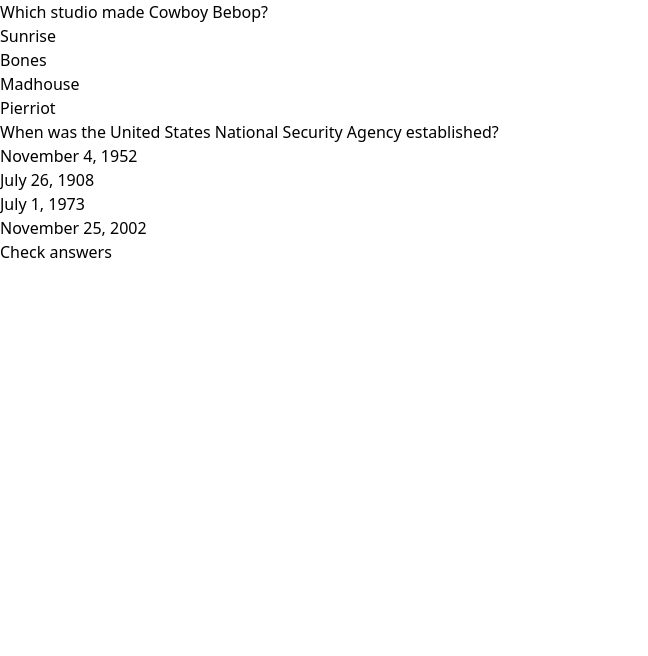
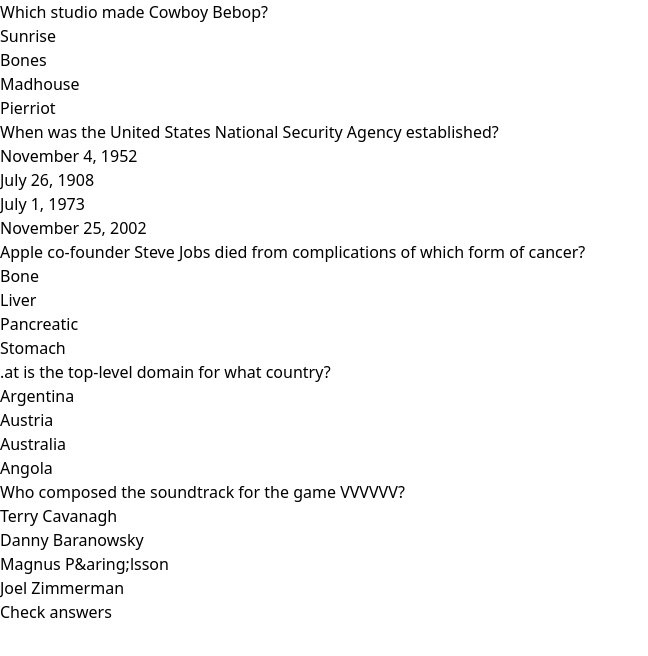
Before and after one commit to InshutiSouvede/quizical, a React (Vite) app: page / in a window 1280 px wide. Shown: the top 656 px of the page, without its empty margins (0-648 px from the left). Built offline with nearby package versions, Linux system fonts and the light colour scheme.

Commit message:
checking answers from the source

```diff
--- a/src/App.jsx
+++ b/src/App.jsx
@@ -7,9 +7,6 @@
   const [responses,setResponses] = useState([])
   const [markedData,setMarkedData] = useState([])
   const [data,setData] = useState(()=>initialData())
-
-  const question ="How would one say goodbye in Spanish?"
-  const answers = ['Adiós','Hola','Au Revoir','Salir']
 
   console.log("This is what you start with",data)
 
@@ -28,8 +25,8 @@
   function checkAnswers(){
     // The order of response array is the same order questions were given
     let nailedIt = false
-    const correctedResponse = responses.map((response)=>{
-      if(response.givenAnswer === correctAnswer){
+    const correctedResponse = responses.map((response,i)=>{
+      if(response.givenAnswer === data[i].correctAnswer){
         nailedIt = true
         return {...response,correct:true}
       }
@@ -51,11 +48,11 @@
         return !found?[...prevResponses,newResponse]:updatedResponse
     })
   }
+  const qandAs = data.map((data)=><QandA question= {data.question} answers= {data.allAnswers} updateResponses={updateResponses} />)
   return (
-    <div className='flex flex-col items-center w-3/5 p-10 mt-20 m-auto border '>
-     <QandA question= {data[0].question} answers= {data[0].allAnswers} updateResponses={updateResponses} />
-     <QandA question= {data[1].question} answers= {data[1].allAnswers} updateResponses={updateResponses} />
-     <button onClick={checkAnswers} className="bg-[#4D5B9E] rounded-lg px-5 py-2 m-auto my-5 text-white font-semibold">Check answers</button>
+    <div className='flex flex-col w-3/5 p-10 mt-20 m-auto border '>
+      {qandAs}
+    <button onClick={checkAnswers} className="bg-[#4D5B9E] rounded-lg px-5 py-2 m-auto my-5 text-white font-semibold">Check answers</button>
     </div>
   )
 }
--- a/src/compontents/Answer.jsx
+++ b/src/compontents/Answer.jsx
@@ -1,7 +1,7 @@
 export default function Answer(props){
     return (
         <div className={`w-max rounded-lg ${props.selected?"bg-[#D6DBF5]":"border border-[#4D5B9E]"}`}>
-            <button onClick={props.handleClick} className="min-w-24 text-[#293264] ">{props.value}</button>
+            <button onClick={props.handleClick} className="text-[#293264] px-5 ">{props.value}</button>
         </div>
     )
 }
```
